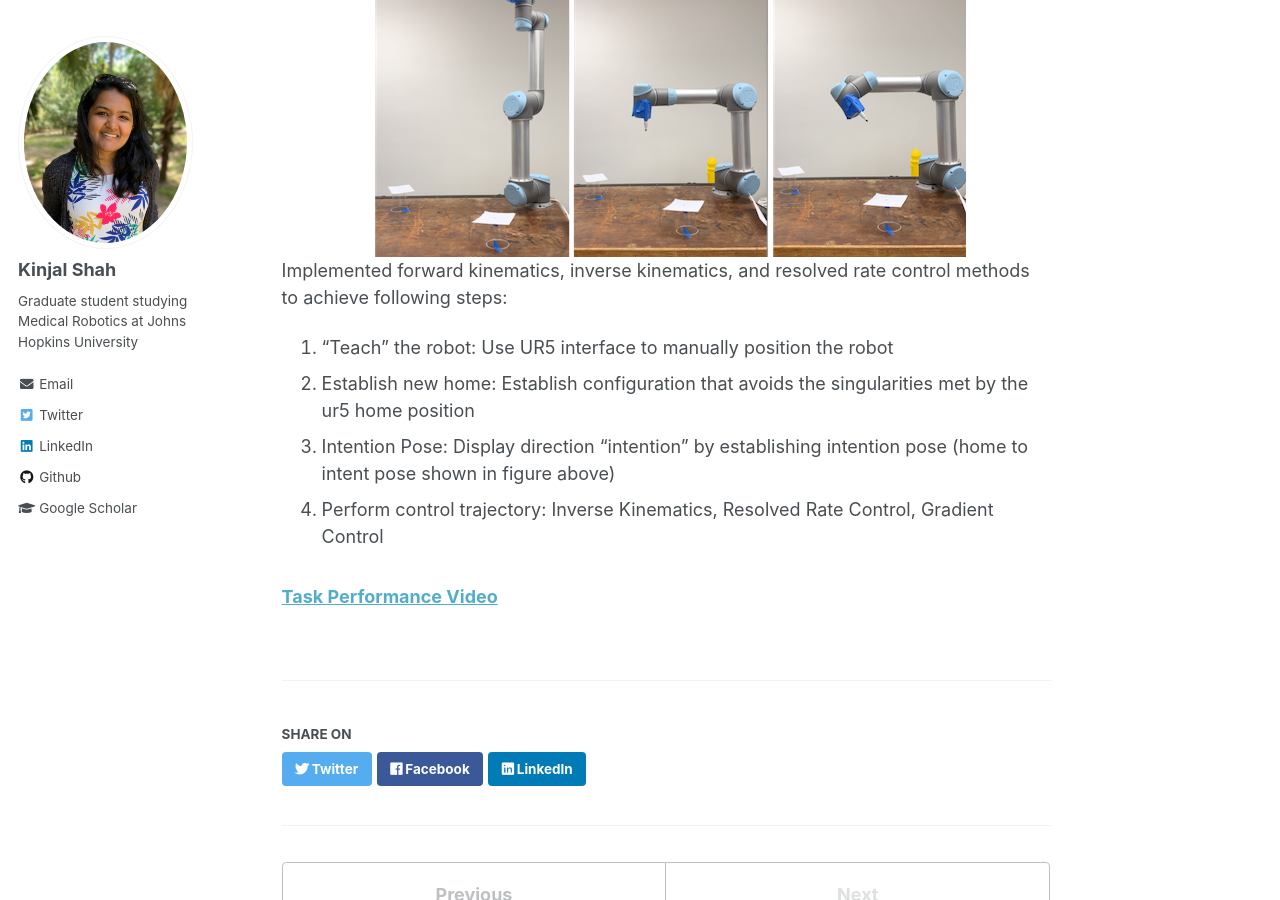
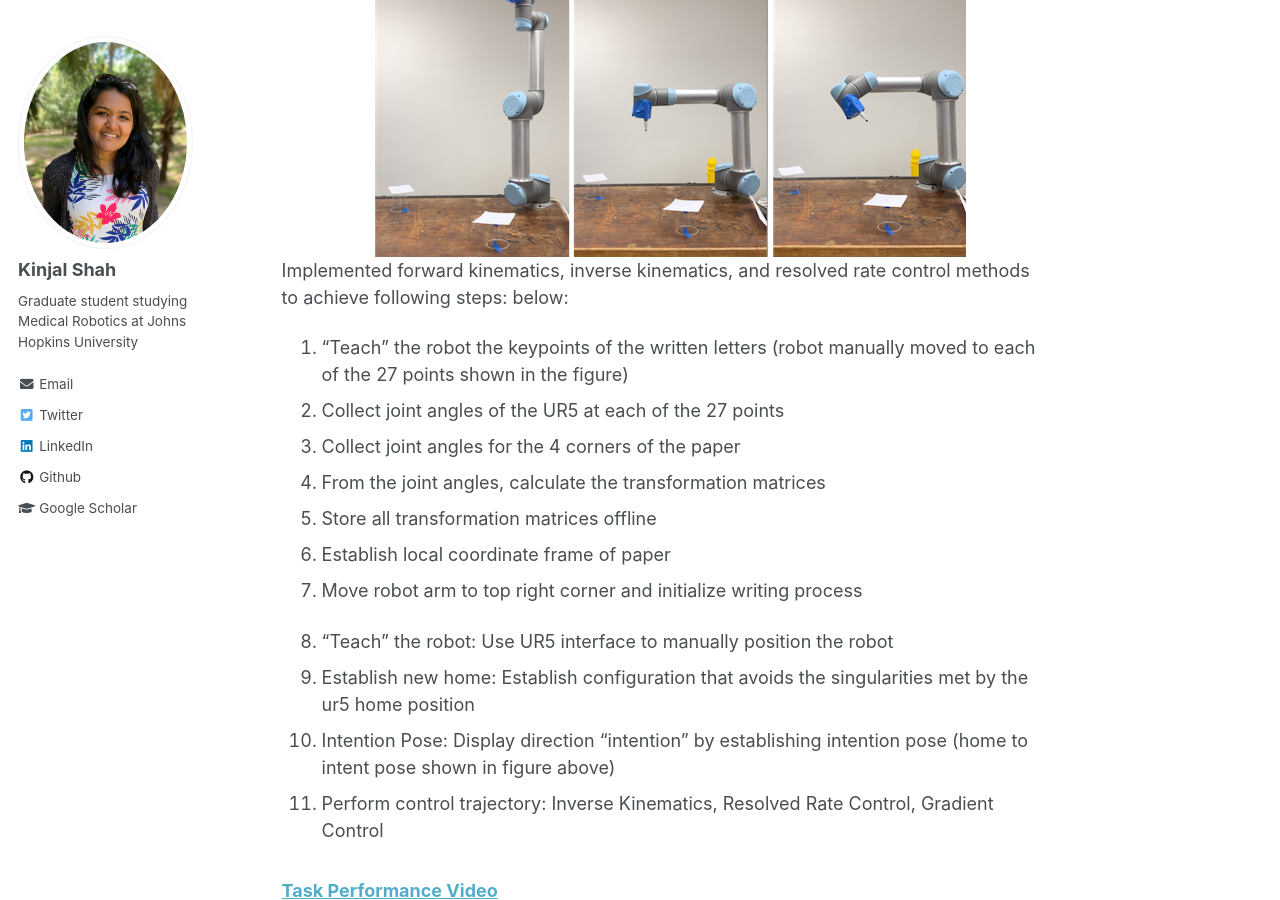
Before and after one commit to kinjmshah/kinjmshah.github.io, a Jekyll site: the page built from _portfolio/rdkdc.md, in a window 1280 px wide and 900 px high, scrolled down 1229 px. Built offline with Jekyll 4.4.1, drawn with Linux system fonts in a browser that asks for light colours.

Commit message:
Update rdkdc.md

```diff
--- a/_portfolio/rdkdc.md
+++ b/_portfolio/rdkdc.md
@@ -28,6 +28,15 @@ The primary challenge for this task was to establish the local coordinate frame
   <img src='/images/homeandintent.png'>
 </div>
 Implemented forward kinematics, inverse kinematics, and resolved rate control methods to achieve following steps:
+below:
+1. "Teach" the robot the keypoints of the written letters (robot manually moved to each of the 27 points shown in the figure)
+2. Collect joint angles of the UR5 at each of the 27 points
+3. Collect joint angles for the 4 corners of the paper
+4. From the joint angles, calculate the transformation matrices
+5. Store all transformation matrices offline
+6. Establish local coordinate frame of paper
+7. Move robot arm to top right corner and initialize writing process
+
 1. “Teach” the robot: Use UR5 interface to manually position the robot
 2. Establish new home: Establish configuration that avoids the singularities met by the ur5 home position
 3. Intention Pose: Display direction “intention” by establishing intention pose (home to intent pose shown in figure above)
```
